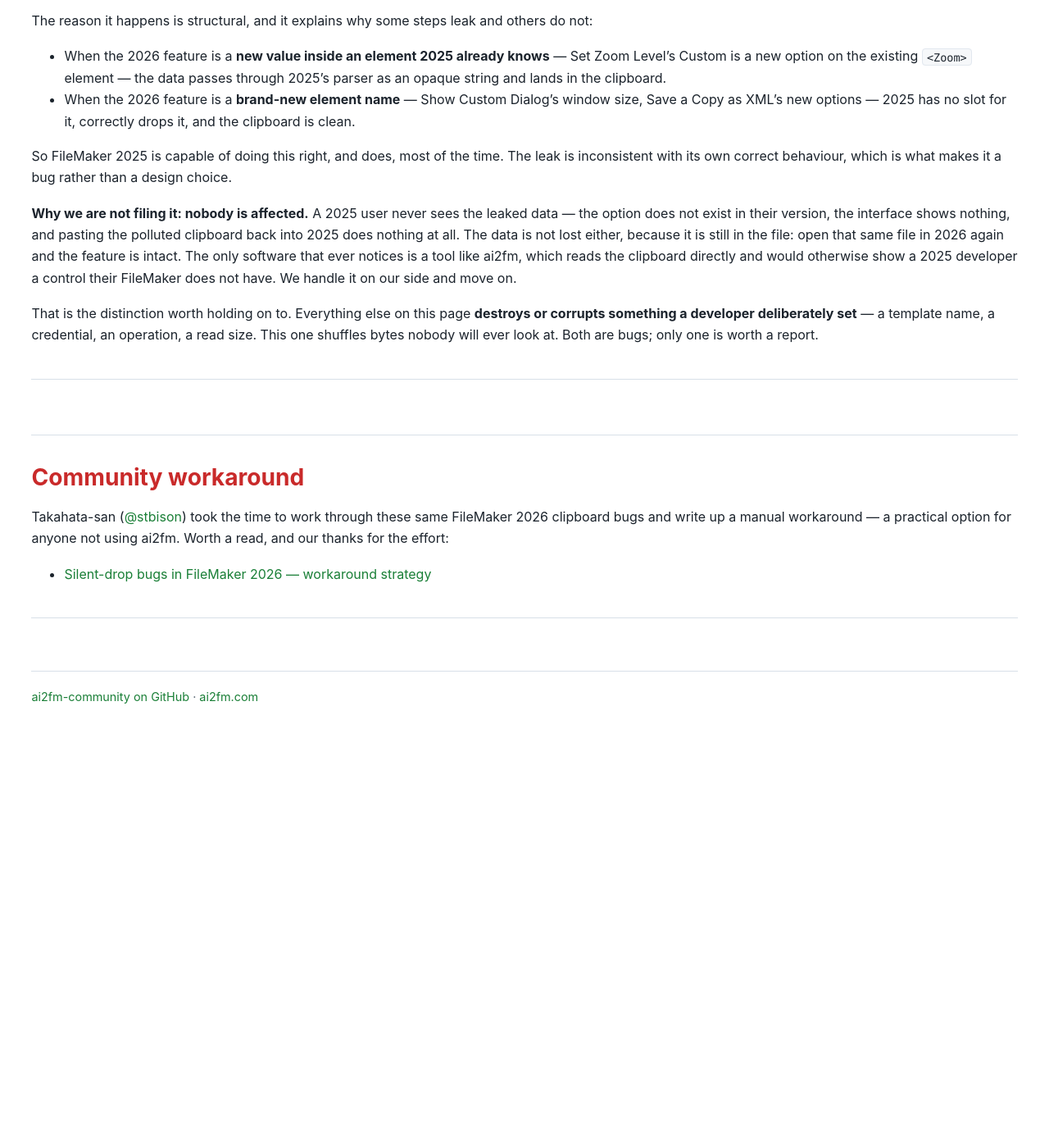
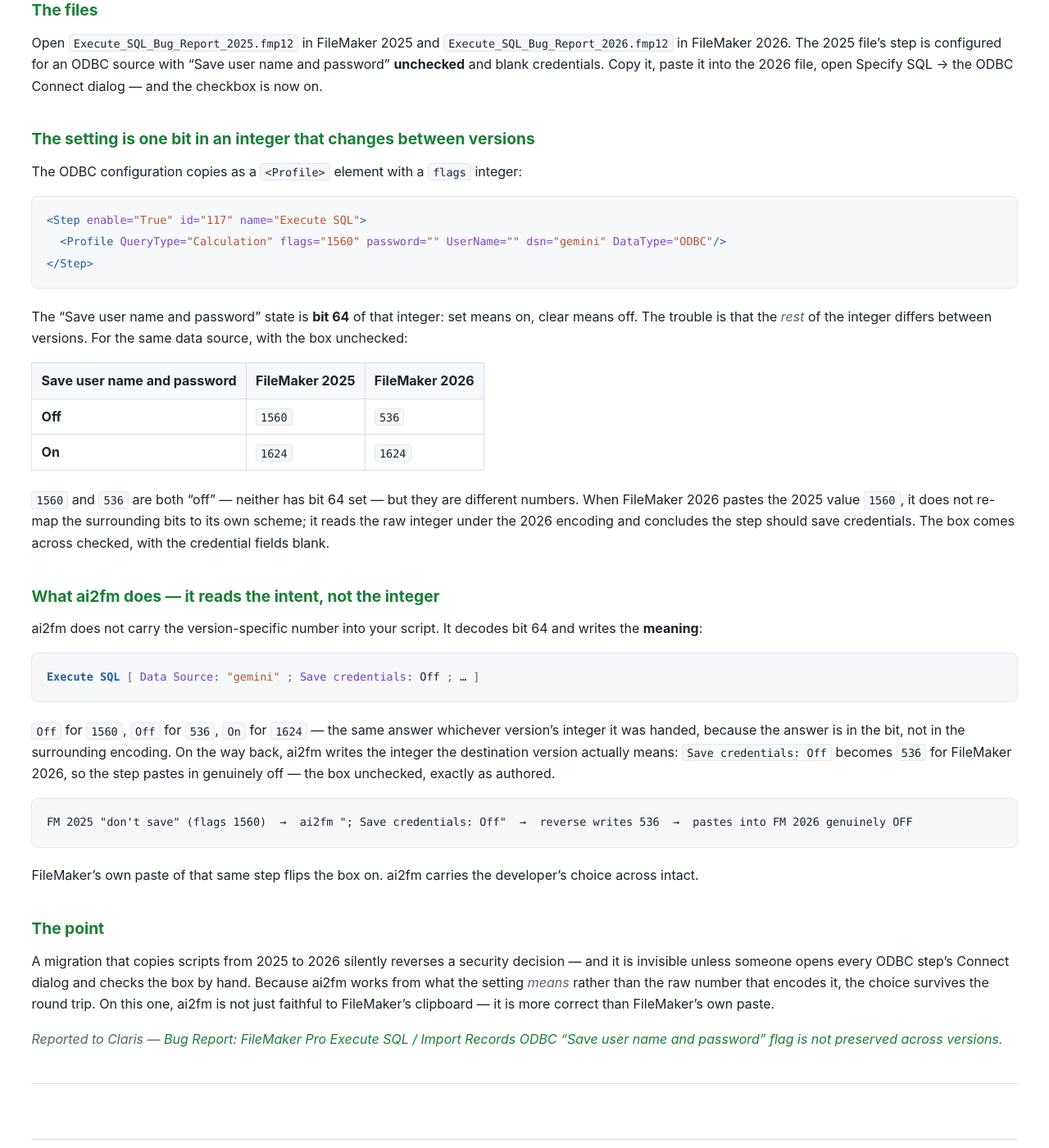
Before and after one commit to AxelarEU/ai2fm-community, a Jekyll site: the page built from claris_bugs/claris_clipboard_bugs.md, in a window 1280 px wide and 1400 px high, scrolled down 19563 px. Shown: the whole window at 82% size. Built offline with Jekyll 4.4.1, drawn with Linux system fonts in a browser that asks for light colours; before the commit the page ends 20505 px from its top, so only the background shows below that; some of the changed text lies outside the part shown.

Commit message:
Add Execute SQL / Import Records ODBC (117+35) — save-credentials flag flips across versions; ai2fm preserves the intent

````diff
--- a/claris_bugs/claris_clipboard_bugs.md
+++ b/claris_bugs/claris_clipboard_bugs.md
@@ -656,6 +656,57 @@
 
 ---
 
+## Execute SQL and Import Records ODBC (steps 117 and 35) — "don't save my credentials" flips to "do"
+
+**The bug.** This is the one with a security consequence. An Execute SQL or Import Records step that uses an ODBC data source stores its connection options — including the **"Save user name and password"** checkbox — as a single integer. That integer is encoded differently in FileMaker 2025 and 2026, and paste does not translate it. A step authored in **2025 with the box unchecked**, pasted into **2026**, arrives with the box **checked** — set to save credentials the developer deliberately chose not to store. Both steps share the same encoding, so both are affected.
+
+### The files
+
+Open **`Execute_SQL_Bug_Report_2025.fmp12`** in FileMaker 2025 and **`Execute_SQL_Bug_Report_2026.fmp12`** in FileMaker 2026. The 2025 file's step is configured for an ODBC source with "Save user name and password" **unchecked** and blank credentials. Copy it, paste it into the 2026 file, open Specify SQL → the ODBC Connect dialog — and the checkbox is now on.
+
+### The setting is one bit in an integer that changes between versions
+
+The ODBC configuration copies as a `<Profile>` element with a `flags` integer:
+
+```xml
+<Step enable="True" id="117" name="Execute SQL">
+  <Profile QueryType="Calculation" flags="1560" password="" UserName="" dsn="gemini" DataType="ODBC"/>
+</Step>
+```
+
+The "Save user name and password" state is **bit 64** of that integer: set means on, clear means off. The trouble is that the *rest* of the integer differs between versions. For the same data source, with the box unchecked:
+
+| Save user name and password | FileMaker 2025 | FileMaker 2026 |
+|---|---|---|
+| **Off** | `1560` | `536` |
+| **On** | `1624` | `1624` |
+
+`1560` and `536` are both "off" — neither has bit 64 set — but they are different numbers. When FileMaker 2026 pastes the 2025 value `1560`, it does not re-map the surrounding bits to its own scheme; it reads the raw integer under the 2026 encoding and concludes the step should save credentials. The box comes across checked, with the credential fields blank.
+
+### What ai2fm does — it reads the intent, not the integer
+
+ai2fm does not carry the version-specific number into your script. It decodes bit 64 and writes the **meaning**:
+
+```fmscript
+Execute SQL [ Data Source: "gemini" ; Save credentials: Off ; … ]
+```
+
+`Off` for `1560`, `Off` for `536`, `On` for `1624` — the same answer whichever version's integer it was handed, because the answer is in the bit, not in the surrounding encoding. On the way back, ai2fm writes the integer the destination version actually means: `Save credentials: Off` becomes `536` for FileMaker 2026, so the step pastes in genuinely off — the box unchecked, exactly as authored.
+
+```
+FM 2025 "don't save" (flags 1560)  →  ai2fm "; Save credentials: Off"  →  reverse writes 536  →  pastes into FM 2026 genuinely OFF
+```
+
+FileMaker's own paste of that same step flips the box on. ai2fm carries the developer's choice across intact.
+
+### The point
+
+A migration that copies scripts from 2025 to 2026 silently reverses a security decision — and it is invisible unless someone opens every ODBC step's Connect dialog and checks the box by hand. Because ai2fm works from what the setting *means* rather than the raw number that encodes it, the choice survives the round trip. On this one, ai2fm is not just faithful to FileMaker's clipboard — it is more correct than FileMaker's own paste.
+
+*Reported to Claris — [Bug Report: FileMaker Pro Execute SQL / Import Records ODBC "Save user name and password" flag is not preserved across versions](https://community.claris.com/en/s/question/0D5Vy00002szQ2NKAU/bug-report-filemaker-pro-execute-sql-import-records-odbc-save-user-name-and-password-flag-is-not-preserved-across-versions-a-2025-step-with-credentials-not-saved-pastes-into-2026-with-the-checkbox-wrongly-checked).*
+
+---
+
 ## The bugs we found and did NOT report
 
 Not everything we found is worth Claris's time, and a catalogue that lists every defect regardless of consequence is less useful, not more. Two of the bugs we hit are real — FileMaker genuinely does the wrong thing — but they cannot harm a user. We are documenting them here rather than filing them, and it is worth explaining why.
````
